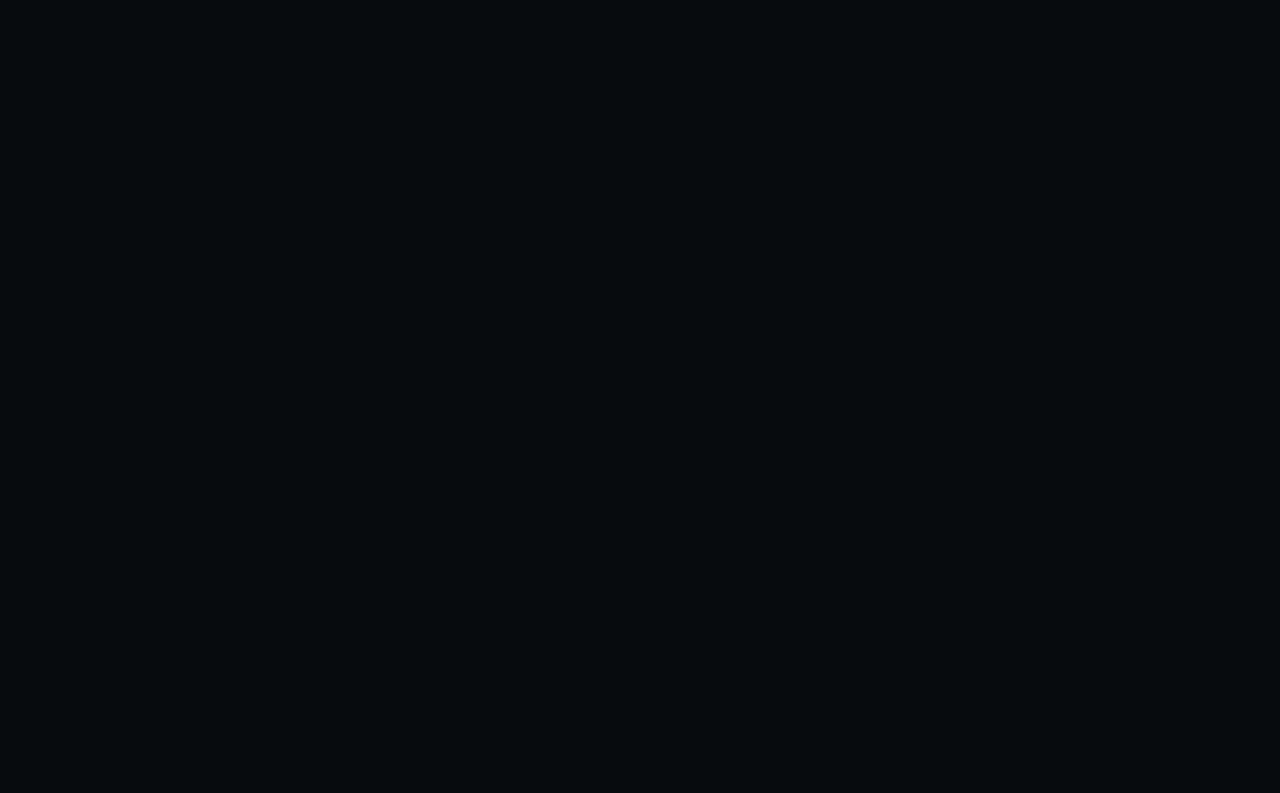
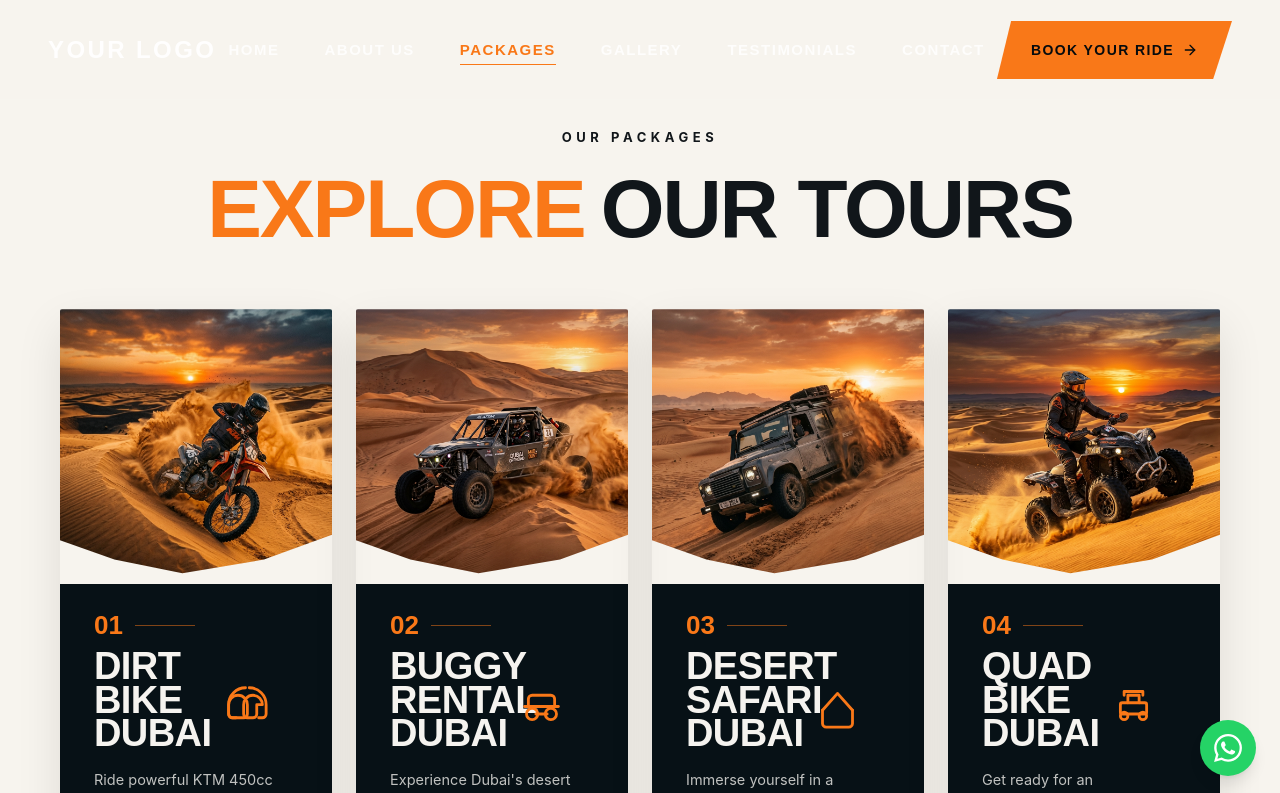
Before and after one commit to rameezwangde/Dirt-Bike, a React app: page /packages in a window 1280 px wide. Before the commit this address had no page. Shown: the top 793 px of the page. Built offline with nearby package versions, Linux system fonts and the light colour scheme; the HTML template or start-up script is replaced by a standard one.

Commit message:
feat: implement packages page, navigation routing, and navbar component

```diff
--- a/src/App.jsx
+++ b/src/App.jsx
@@ -2,6 +2,7 @@ import React from 'react';
 import { Routes, Route } from 'react-router-dom';
 import Home from './pages/Home';
 import AboutUs from './pages/AboutUs';
+import Packages from './pages/Packages';
 import ScrollToTop from './components/ScrollToTop';
 
 function App() {
@@ -11,6 +12,7 @@ function App() {
       <Routes>
         <Route path="/" element={<Home />} />
         <Route path="/about" element={<AboutUs />} />
+        <Route path="/packages" element={<Packages />} />
       </Routes>
     </>
   );
--- a/src/components/Navbar.jsx
+++ b/src/components/Navbar.jsx
@@ -60,10 +60,10 @@ const Navbar = () => {
               ABOUT US
               <div className={`absolute -bottom-1 left-0 h-[1px] bg-[#F97818] transition-all duration-300 ${isActive('/about') ? 'w-full' : 'w-0 group-hover:w-full'}`} />
             </Link>
-            <a href="#" className={`relative uppercase transition-colors group ${hoverColor}`}>
+            <Link to="/packages" className={`relative uppercase transition-colors group ${isActive('/packages') ? 'text-[#F97818]' : hoverColor}`}>
               PACKAGES
-              <div className="absolute -bottom-1 left-0 w-0 h-[1px] bg-[#F97818] transition-all duration-300 group-hover:w-full" />
-            </a>
+              <div className={`absolute -bottom-1 left-0 h-[1px] bg-[#F97818] transition-all duration-300 ${isActive('/packages') ? 'w-full' : 'w-0 group-hover:w-full'}`} />
+            </Link>
             <a href="#" className={`relative uppercase transition-colors group ${hoverColor}`}>
               GALLERY
               <div className="absolute -bottom-1 left-0 w-0 h-[1px] bg-[#F97818] transition-all duration-300 group-hover:w-full" />
@@ -116,7 +116,7 @@ const Navbar = () => {
             <div className="flex flex-col items-center gap-8 font-barlow text-[24px] font-bold tracking-widest text-white/90 w-full px-6">
               <Link to="/" onClick={() => setIsMobileMenuOpen(false)} className={`uppercase transition-colors ${isActive('/') ? 'text-[#F97818]' : 'hover:text-[#F97818]'}`}>HOME</Link>
               <Link to="/about" onClick={() => setIsMobileMenuOpen(false)} className={`uppercase transition-colors ${isActive('/about') ? 'text-[#F97818]' : 'hover:text-[#F97818]'}`}>ABOUT US</Link>
-              <a href="#" onClick={() => setIsMobileMenuOpen(false)} className="uppercase hover:text-[#F97818] transition-colors">PACKAGES</a>
+              <Link to="/packages" onClick={() => setIsMobileMenuOpen(false)} className={`uppercase transition-colors ${isActive('/packages') ? 'text-[#F97818]' : 'hover:text-[#F97818]'}`}>PACKAGES</Link>
               <a href="#" onClick={() => setIsMobileMenuOpen(false)} className="uppercase hover:text-[#F97818] transition-colors">GALLERY</a>
               <a href="#" onClick={() => setIsMobileMenuOpen(false)} className="uppercase hover:text-[#F97818] transition-colors">TESTIMONIALS</a>
               <a href="#" onClick={() => setIsMobileMenuOpen(false)} className="uppercase hover:text-[#F97818] transition-colors">CONTACT</a>
--- a/src/components/TourCard.jsx
+++ b/src/components/TourCard.jsx
@@ -9,7 +9,7 @@ const TourCard = ({ tour, index }) => {
       whileInView={{ opacity: 1, y: 0 }}
       viewport={{ once: true, margin: "-50px" }}
       transition={{ duration: 0.7, delay: index * 0.12 }}
-      className="relative flex flex-col w-full h-[590px] group transition-transform duration-400 ease-out hover:-translate-y-[5px]"
+      className="relative flex flex-col w-full h-full min-h-[590px] group transition-transform duration-400 ease-out hover:-translate-y-[5px]"
       style={{
         boxShadow: '0 18px 45px rgba(18,16,12,0.10)',
         borderRadius: '2px', // almost 0 radius
@@ -44,7 +44,7 @@ const TourCard = ({ tour, index }) => {
 
       {/* Bottom Information Panel */}
       <div
-        className="absolute bottom-0 w-full h-[calc(100%-275px)] bg-[#071116] z-0 flex flex-col"
+        className="relative w-full flex-grow bg-[#071116] z-0 flex flex-col"
         style={{ padding: '28px 34px 30px' }}
       >
 
--- /dev/null
+++ b/src/pages/Packages.jsx
@@ -0,0 +1,127 @@
+import React from 'react';
+import Navbar from '../components/Navbar';
+import Footer from '../components/Footer';
+import { motion } from 'framer-motion';
+import TourCard from '../components/TourCard';
+
+const packageTours = [
+  {
+    number: "01",
+    title: "DIRT BIKE\nDUBAI",
+    image: "/images/dirt-bike-tour.jpg",
+    description: "Ride powerful KTM 450cc dirt bikes through Dubai's stunning dunes. Guided tours, safety gear, and beginner lessons for an unforgettable desert adventure.",
+    ctaText: "EXPLORE DIRT BIKES",
+    iconSvg: (
+      <svg viewBox="0 0 24 24" fill="none" stroke="currentColor" strokeWidth="1.5" strokeLinecap="round" strokeLinejoin="round" className="w-full h-full">
+        <path d="M12 2C7 2 3 6 3 11v5a2 2 0 0 0 2 2h2" />
+        <path d="M19 18h2a2 2 0 0 0 2-2v-5c0-5-4-9-9-9" />
+        <path d="M3 11c0-2.5 2-5 5-5s5 2.5 5 5v5a2 2 0 0 1-2 2H5a2 2 0 0 1-2-2v-5z" />
+        <path d="M21 11c0-2.5-2-5-5-5s-5 2.5-5 5v5a2 2 0 0 0 2 2h3a2 2 0 0 0 2-2v-5z" />
+      </svg>
+    )
+  },
+  {
+    number: "02",
+    title: "BUGGY RENTAL\nDUBAI",
+    image: "/images/dune-buggy-tour.jpg",
+    description: "Experience Dubai's desert like never before with our high-performance dune buggies. Perfect for families, groups, and thrill-seekers of all levels.",
+    ctaText: "EXPLORE BUGGIES",
+    iconSvg: (
+      <svg viewBox="0 0 24 24" fill="none" stroke="currentColor" strokeWidth="1.5" strokeLinecap="round" strokeLinejoin="round" className="w-full h-full">
+        <path d="M3 12h18" />
+        <path d="M5 12V8a2 2 0 0 1 2-2h10a2 2 0 0 1 2 2v4" />
+        <circle cx="7" cy="16" r="3" />
+        <circle cx="17" cy="16" r="3" />
+        <path d="M9 16h6" />
+      </svg>
+    )
+  },
+  {
+    number: "03",
+    title: "DESERT SAFARI\nDUBAI",
+    image: "/images/safari-adventure.jpg",
+    description: "Immerse yourself in a complete desert experience. Enjoy dune bashing, camel rides, sandboarding, and an authentic Bedouin camp dinner.",
+    ctaText: "EXPLORE SAFARI",
+    iconSvg: (
+      <svg viewBox="0 0 24 24" fill="none" stroke="currentColor" strokeWidth="1.5" strokeLinecap="round" strokeLinejoin="round" className="w-full h-full">
+        <path d="M4 14l8-9 8 9" />
+        <path d="M4 14v7a2 2 0 0 0 2 2h12a2 2 0 0 0 2-2v-7" />
+      </svg>
+    )
+  },
+  {
+    number: "04",
+    title: "QUAD BIKE\nDUBAI",
+    image: "/images/quad-bike-tour.jpg",
+    description: "Get ready for an adrenaline-packed quad biking adventure across the golden dunes. Ideal for solo riders, friends, and families.",
+    ctaText: "EXPLORE QUADS",
+    iconSvg: (
+      <svg viewBox="0 0 24 24" fill="none" stroke="currentColor" strokeWidth="1.5" strokeLinecap="round" strokeLinejoin="round" className="w-full h-full">
+        <rect x="5" y="10" width="14" height="6" rx="1" />
+        <circle cx="7" cy="17" r="2" />
+        <circle cx="17" cy="17" r="2" />
+        <path d="M9 10V6h6v4" />
+        <path d="M7 6V4h10v2" />
+      </svg>
+    )
+  }
+];
+
+const Packages = () => {
+  return (
+    <div className="bg-cream min-h-screen pt-32">
+      <Navbar />
+
+      <section className="relative w-full overflow-hidden bg-cream px-[20px] md:px-[60px] pb-[80px]">
+
+        <div className="relative z-[2] max-w-[1500px] mx-auto w-full flex flex-col items-center">
+
+          <motion.div
+            initial={{ opacity: 0, y: 30 }}
+            animate={{ opacity: 1, y: 0 }}
+            transition={{ duration: 0.7 }}
+            className="flex flex-col items-center w-full mb-16"
+          >
+            <div className="flex items-center justify-center gap-4 mb-[24px]">
+              <span className="font-inter text-[13px] font-bold tracking-[0.35em] uppercase text-ink">
+                OUR PACKAGES
+              </span>
+            </div>
+
+            <div className="w-full max-w-[1200px] mx-auto text-center">
+              <h1
+                className="font-barlow font-black uppercase text-ink whitespace-normal inline-block"
+                style={{
+                  fontSize: 'clamp(42px, 8vw, 82px)',
+                  lineHeight: 0.9,
+                  letterSpacing: '-0.025em'
+                }}
+              >
+                <span className="text-[#F97818] mr-4">Explore</span>
+                Our Tours
+              </h1>
+            </div>
+          </motion.div>
+
+          <div
+            className="grid grid-cols-1 md:grid-cols-2 lg:grid-cols-4 w-full mx-auto"
+            style={{
+              gap: '24px',
+              alignItems: 'stretch',
+              maxWidth: '1450px'
+            }}
+          >
+            {packageTours.map((tour, index) => (
+              <TourCard key={tour.number} tour={tour} index={index} />
+            ))}
+          </div>
+
+        </div>
+      </section>
+
+      <Footer />
+    </div>
+  );
+};
+
+export default Packages;
```
